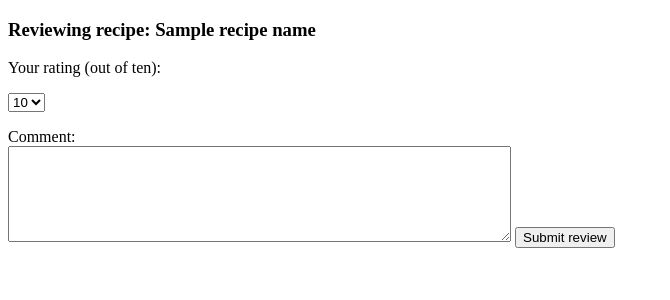
After one commit to neazahorszky/recipe-web-app, a Flask app: template templates/review.html in a window 1280 px wide. The commit adds this page. Shown: the top 300 px of the page, without its empty margins (0-670 px from the left). Run offline with Flask 3, Linux system fonts and the light colour scheme; the template is opened without the code that fills it: most values are stand-ins (such as "Sample title", 1, 10 or a date in 2020).

Commit message:
Add reviews of recipes

```diff
--- a/recipes.py
+++ b/recipes.py
@@ -4,7 +4,6 @@ from db import db
 
 def new_recipe(name, ingredients, instructions):
     creator = session["user_id"]
-    print(name, ingredients, instructions)
     sql = text("INSERT INTO recipes (name, user_id, ingredients, instructions) VALUES (:name, :user_id, :ingredients, :instructions) RETURNING id")
     obj = db.session.execute(sql, {"name":name, "user_id":creator, "ingredients": ingredients, "instructions": instructions})
     for i in obj:
--- a/schema.sql
+++ b/schema.sql
@@ -16,6 +16,7 @@ CREATE TABLE recipes (
 CREATE TABLE reviews (
     id SERIAL PRIMARY KEY,
     user_id INTEGER REFERENCES users(id),
+    recipe_id INTEGER REFERENCES recipes(id),
     rating INTEGER,
     comment TEXT
 );
--- /dev/null
+++ b/templates/review.html
@@ -0,0 +1,26 @@
+<!DOCTYPE html>
+<title>Review</title>
+<h3>Reviewing recipe: {{recipe_name}}</h3>
+<p></p>
+
+<form action="/review/{{recipe_id}}" method="post">
+    Your rating (out of ten):
+    <p></p>
+    <select name="rating">
+        <option value="1">1</option>
+        <option value="2">2</option>
+        <option value="3">3</option>
+        <option value="4">4</option>
+        <option value="5">5</option>
+        <option value="6">6</option>
+        <option value="7">7</option>
+        <option value="8">8</option>
+        <option value="9">9</option>
+        <option value="10" selected>10</option>
+    </select>
+    <p></p>
+    Comment:<br>
+    <textarea name="comment" rows="6" cols="60"></textarea>
+    <input type="submit" value="Submit review">
+
+</form>
```
Also changed, not shown: reviews.py (added, +17 -0 lines), routes.py (+17 -1 lines), templates/recipe.html (+7 -0 lines).
